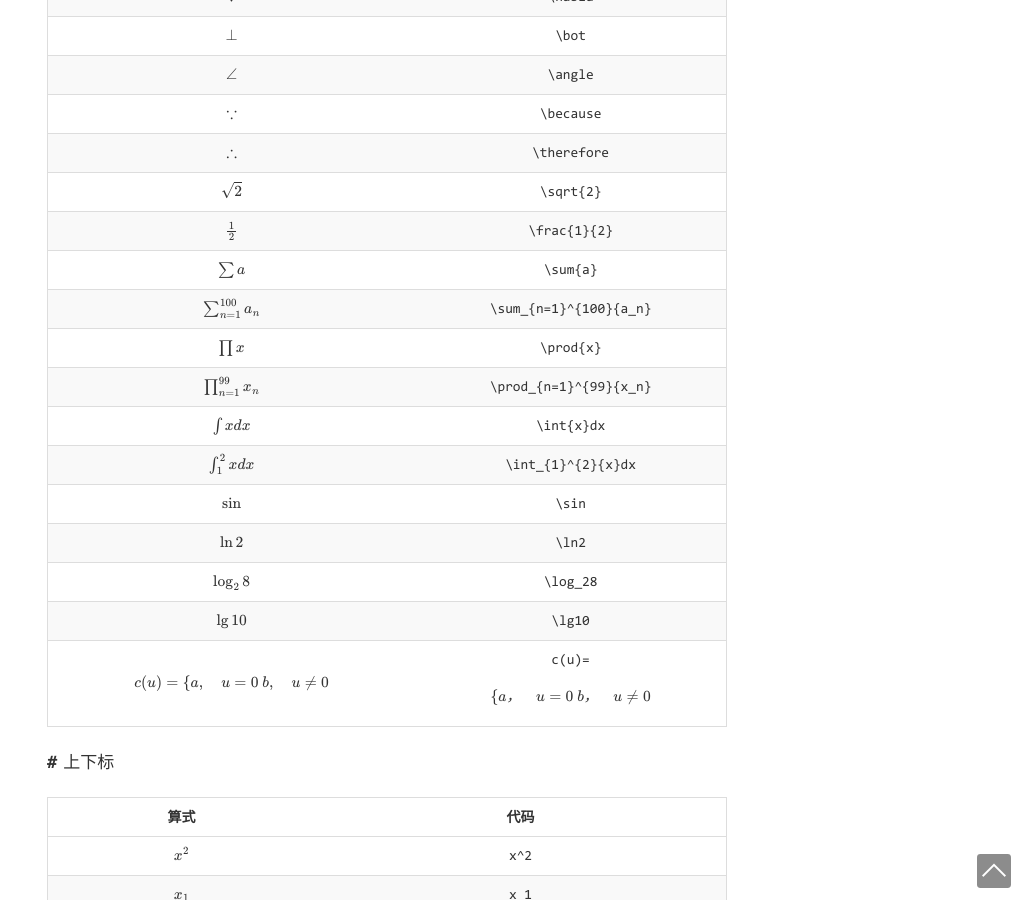
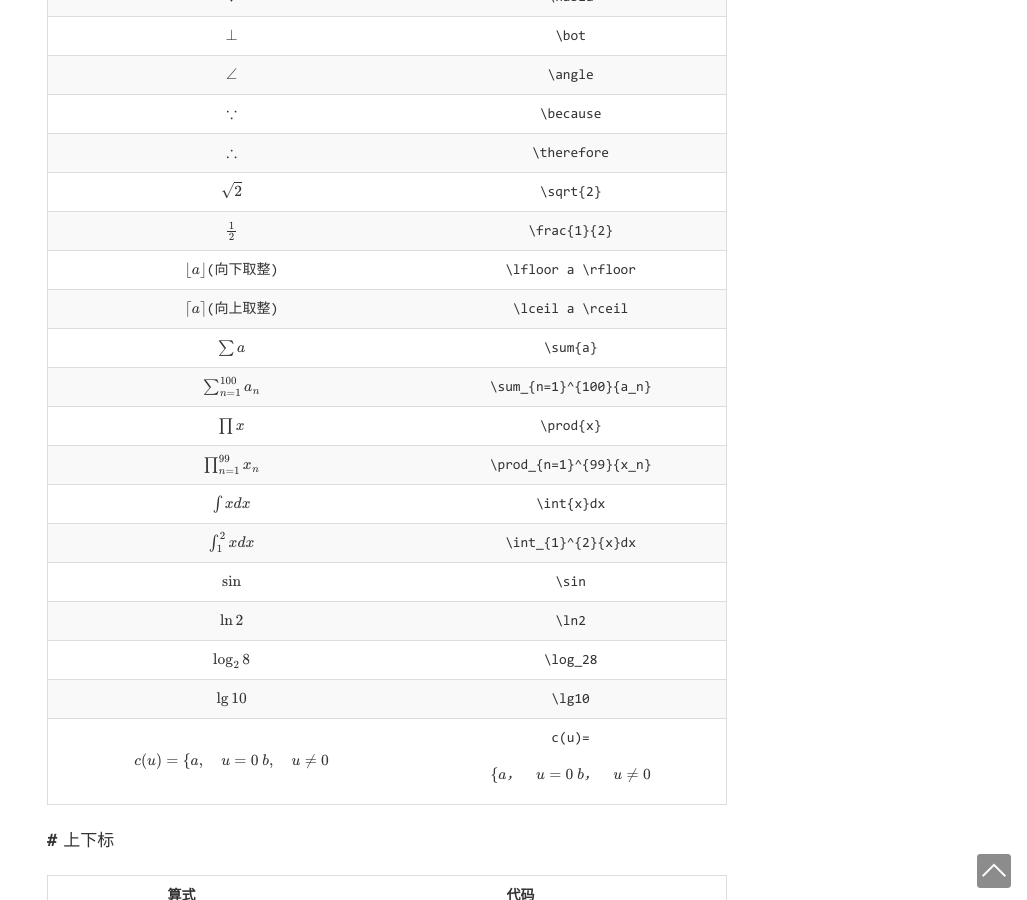
Before and after one commit to vegetarianfish/vegetarianfish.github.io, a Jekyll site: the page built from _posts/2021-01-27-LaTex公式 Tips.md, in a window 1280 px wide and 900 px high, scrolled down 1490 px. Shown: the whole window, without its empty margins (253-1280 px from the left). Built offline with Jekyll 4.4.1, drawn with Linux system fonts in a browser that asks for light colours; formulas are drawn with MathJax 3; comment, search, counter and statistics services are not loaded.

Commit message:
Update 2021-01-27-LaTex公式 Tips.md

```diff
--- a/_posts/2021-01-27-LaTex公式 Tips.md
+++ b/_posts/2021-01-27-LaTex公式 Tips.md
@@ -53,6 +53,8 @@ $$
 |                         $\therefore$                         |                          \therefore                          |
 |                          $\sqrt{2}$                          |                           \sqrt{2}                           |
 |                        $\frac{1}{2}$                         |                         \frac{1}{2}                          |
+|                $\lfloor a \rfloor$(向下取整)                 |                      \lfloor a \rfloor                       |
+|                 $\lceil a \rceil$(向上取整)                  |                       \lceil a \rceil                        |
 |                          $\sum{a}$                           |                           \sum{a}                            |
 |                   $\sum_{n=1}^{100}{a_n}$                    |                    \sum_{n=1}^{100}{a_n}                     |
 |                          $\prod{x}$                          |                           \prod{x}                           |
```
